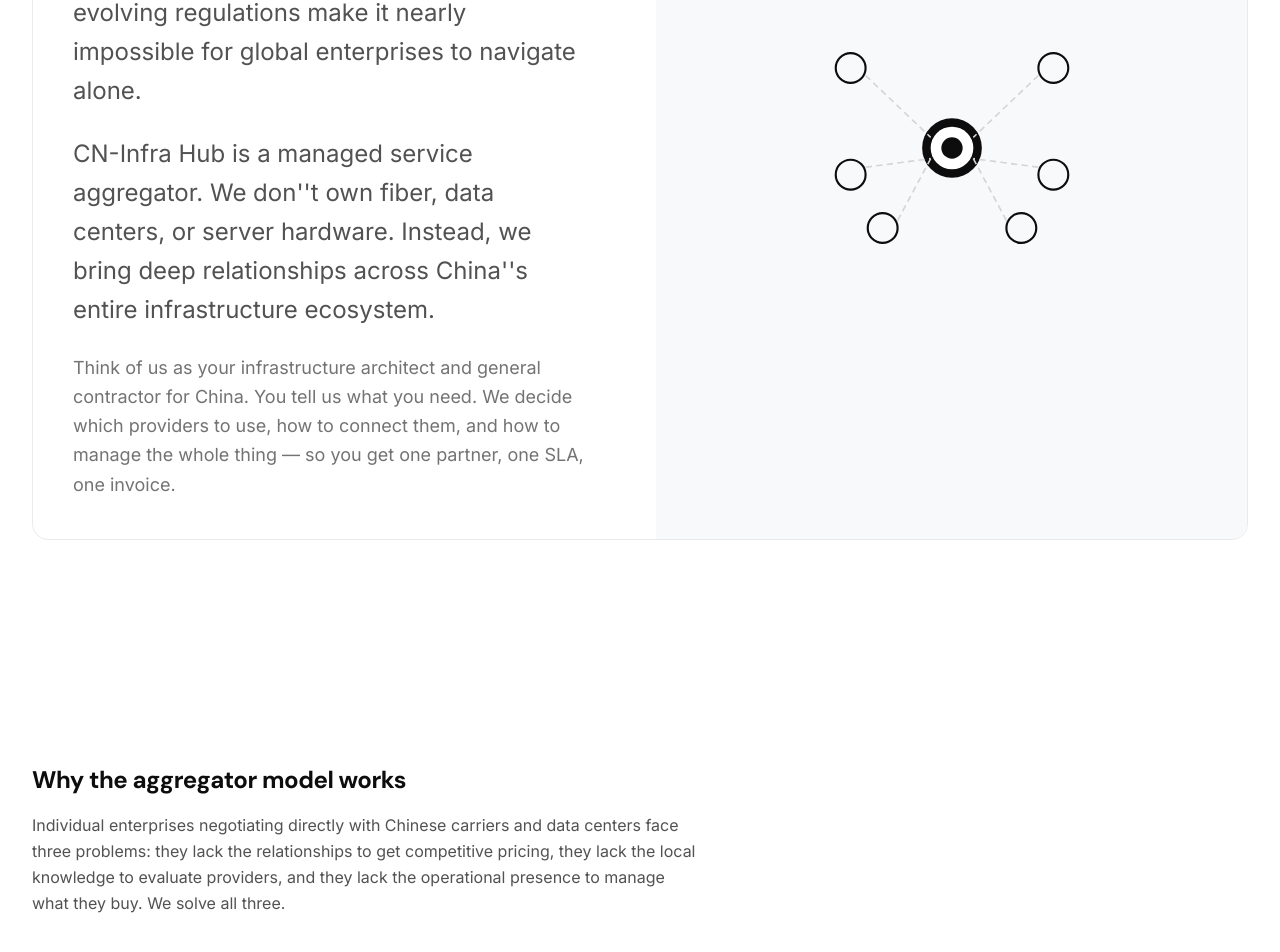
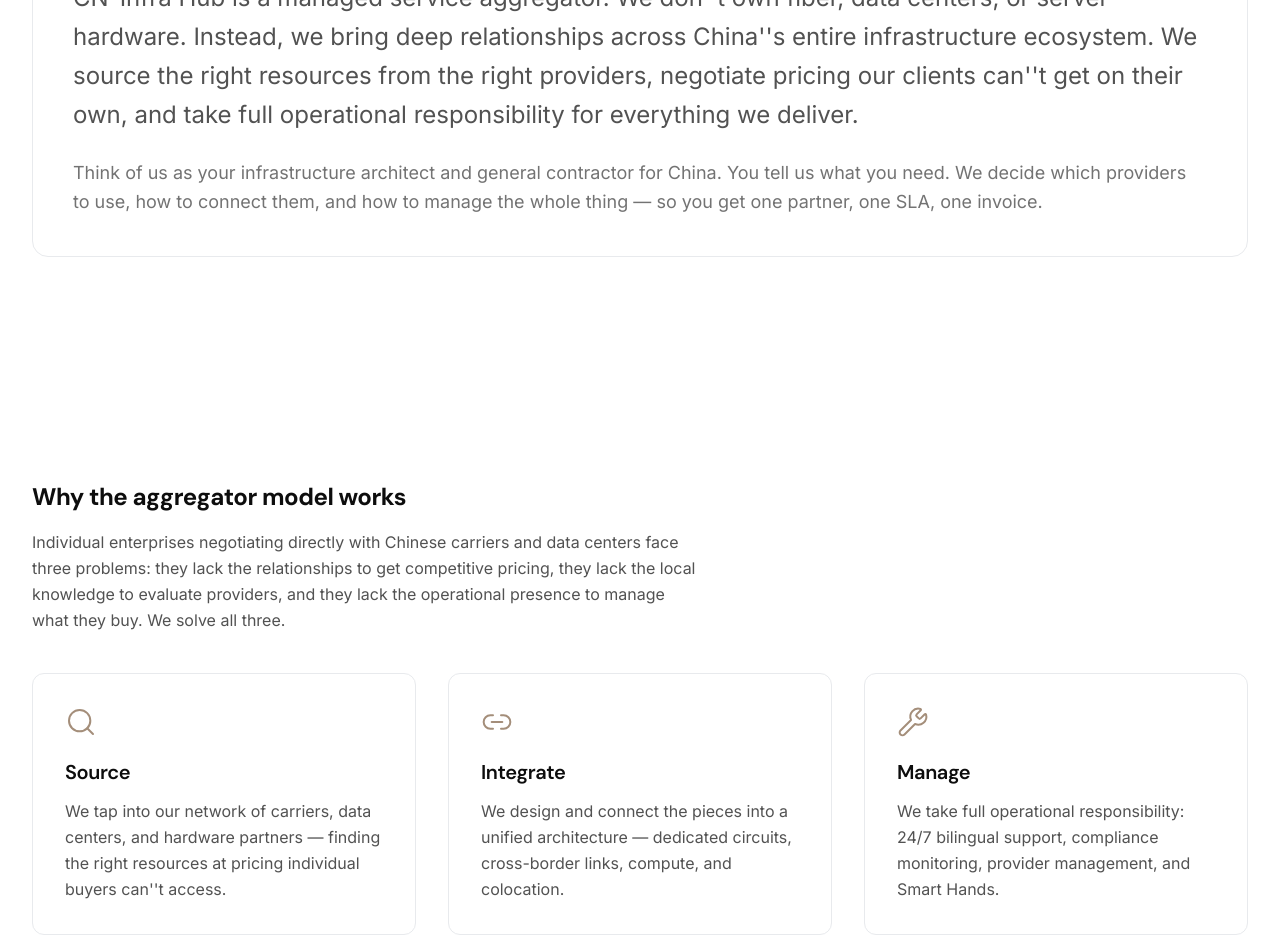
Before and after one commit to emoqbao/cninfrahub, a Next.js app: page /about in a window 1280 px wide. Shown: the part 780-1732 px from the top of the page. Built offline with nearby package versions, Linux system fonts and the light colour scheme.

Commit message:
About: frame only, no SVG

```diff
--- a/src/app/about/page.tsx
+++ b/src/app/about/page.tsx
@@ -1,18 +1,18 @@
 import { Metadata } from "next";
 import { Search, Link2, Wrench } from "lucide-react";
+import CheckIcon from "@/components/ui/CheckIcon";
 import PageFrame from "@/components/ui/PageFrame";
-import CheckIcon from "@/components/ui/CheckIcon";
 import Container from "@/components/ui/Container";
 
 export const metadata: Metadata = {
   title: "About",
-  description: "CN-Infra Hub is a managed service aggregator for China''s infrastructure market. We source, integrate, and manage network, compute, and data center resources from the best providers.",
+  description: "CN-Infra Hub is a managed service aggregator for China''s infrastructure market.",
 };
 
 const pillars = [
-  { icon: Search, title: "Source", description: "We tap into our network of carriers, data centers, and hardware partners — finding the right resources at pricing individual buyers can''t access through direct negotiation." },
-  { icon: Link2, title: "Integrate", description: "We design and connect the pieces into a unified architecture — dedicated circuits, cross-border links, compute, and colocation — all working together." },
-  { icon: Wrench, title: "Manage", description: "We take full operational responsibility: 24/7 bilingual support, compliance monitoring, provider management, and Smart Hands across every facility." },
+  { icon: Search, title: "Source", description: "We tap into our network of carriers, data centers, and hardware partners — finding the right resources at pricing individual buyers can''t access." },
+  { icon: Link2, title: "Integrate", description: "We design and connect the pieces into a unified architecture — dedicated circuits, cross-border links, compute, and colocation." },
+  { icon: Wrench, title: "Manage", description: "We take full operational responsibility: 24/7 bilingual support, compliance monitoring, provider management, and Smart Hands." },
 ];
 
 const differentiators = [
@@ -38,44 +38,18 @@
       </section>
 
       <PageFrame>
-
         <section className="py-20 lg:py-28">
           <Container>
-            <div className="rounded-2xl border border-[#e8eaed] overflow-hidden">
-              <div className="grid gap-8 lg:grid-cols-2">
-                <div className="p-8 lg:p-10">
+            <div className="rounded-2xl border border-[#e8eaed] p-8 lg:p-10">
               <p className="text-xl leading-relaxed text-[#525252] lg:text-2xl">
                 China''s infrastructure market is one of the world''s largest — and one of its most fragmented. Dozens of carriers, hundreds of data centers, countless hardware providers. Language barriers, opaque pricing, and evolving regulations make it nearly impossible for global enterprises to navigate alone.
               </p>
               <p className="mt-6 text-xl leading-relaxed text-[#525252] lg:text-2xl">
-                    CN-Infra Hub is a managed service aggregator. We don''t own fiber, data centers, or server hardware. Instead, we bring deep relationships across China''s entire infrastructure ecosystem.
+                CN-Infra Hub is a managed service aggregator. We don''t own fiber, data centers, or server hardware. Instead, we bring deep relationships across China''s entire infrastructure ecosystem. We source the right resources from the right providers, negotiate pricing our clients can''t get on their own, and take full operational responsibility for everything we deliver.
               </p>
               <p className="mt-6 text-lg leading-relaxed text-[#737373]">
                 Think of us as your infrastructure architect and general contractor for China. You tell us what you need. We decide which providers to use, how to connect them, and how to manage the whole thing — so you get one partner, one SLA, one invoice.
               </p>
-                </div>
-                <div className="flex items-center justify-center bg-[#f8f9fb] p-8 lg:p-12">
-                  <div className="w-full max-w-xs aspect-square relative">
-                    <svg viewBox="0 0 300 300" className="w-full h-full" fill="none">
-                      <circle cx="150" cy="150" r="28" fill="#0d0d0d" />
-                      <circle cx="150" cy="150" r="20" fill="white" />
-                      <circle cx="150" cy="150" r="10" fill="#0d0d0d" />
-                      <circle cx="55" cy="75" r="14" fill="none" stroke="#0d0d0d" strokeWidth="2" />
-                      <circle cx="245" cy="75" r="14" fill="none" stroke="#0d0d0d" strokeWidth="2" />
-                      <circle cx="85" cy="225" r="14" fill="none" stroke="#0d0d0d" strokeWidth="2" />
-                      <circle cx="215" cy="225" r="14" fill="none" stroke="#0d0d0d" strokeWidth="2" />
-                      <circle cx="55" cy="175" r="14" fill="none" stroke="#0d0d0d" strokeWidth="2" />
-                      <circle cx="245" cy="175" r="14" fill="none" stroke="#0d0d0d" strokeWidth="2" />
-                      <line x1="69" y1="82" x2="130" y2="140" stroke="#d4d4d4" strokeWidth="1.5" strokeDasharray="6 4" />
-                      <line x1="231" y1="82" x2="170" y2="140" stroke="#d4d4d4" strokeWidth="1.5" strokeDasharray="6 4" />
-                      <line x1="99" y1="218" x2="130" y2="160" stroke="#d4d4d4" strokeWidth="1.5" strokeDasharray="6 4" />
-                      <line x1="201" y1="218" x2="170" y2="160" stroke="#d4d4d4" strokeWidth="1.5" strokeDasharray="6 4" />
-                      <line x1="69" y1="168" x2="130" y2="160" stroke="#d4d4d4" strokeWidth="1.5" strokeDasharray="6 4" />
-                      <line x1="231" y1="168" x2="170" y2="160" stroke="#d4d4d4" strokeWidth="1.5" strokeDasharray="6 4" />
-                    </svg>
-                  </div>
-                </div>
-              </div>
             </div>
           </Container>
         </section>
```
Lines whose indentation alone changed are shown as unchanged.
